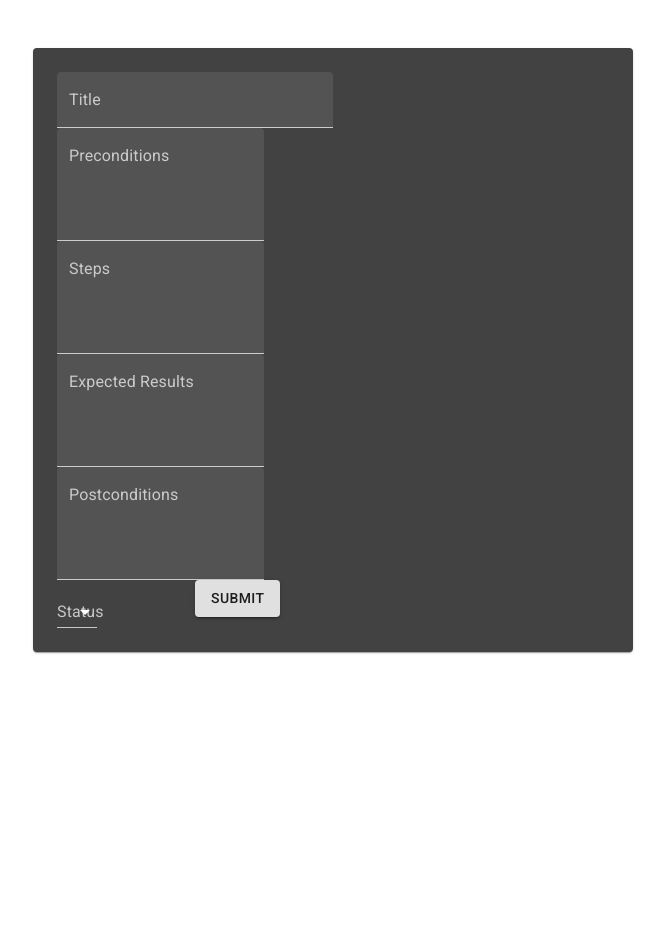
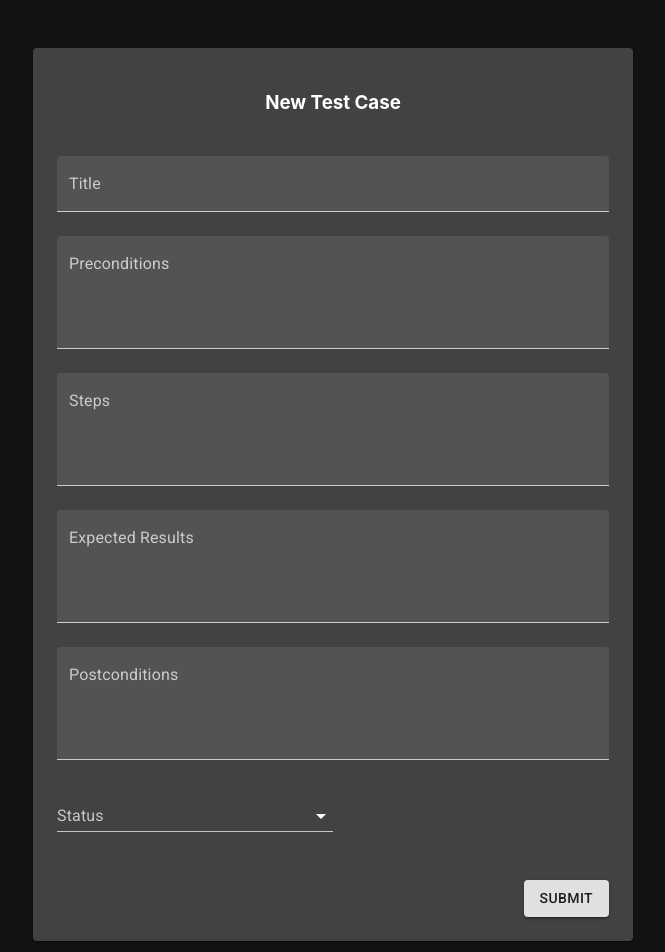
Before and after one commit to jnhallquist/qa_manager, a React (Create React App) app in the folder client/: page / in a window 1280 px wide. Shown: the top 952 px of the page, without its empty margins (307-972 px from the left). Before the commit the page ends 800 px from the top, so only its background shows below. Built offline with nearby package versions, Linux system fonts and the light colour scheme.

Commit message:
Update styling

```diff
--- a/client/src/TestCaseForm.js
+++ b/client/src/TestCaseForm.js
@@ -42,6 +42,16 @@ const styles = withStyles((theme) => ({
       marginBottom: theme.spacing(6),
       padding: theme.spacing(3),
     },
+  },
+  button: {
+    marginTop: theme.spacing(3),
+    marginLeft: theme.spacing(1)
+  },
+  contentRight: {
+    textAlign: 'right'
+  },
+  contentCenter: {
+    textAlign: 'center'
   }
 }));
 
@@ -95,22 +105,26 @@ class TestCaseForm extends React.Component {
     return (
       <div className={classes.layout}>
       <Paper className={classes.paper}>
-        <Grid container xs={6} alignContent="center">
+        <Grid container spacing={3} alignContent="center">
+          <Grid item xs={12} className={classes.contentCenter}>
+            <h3>New Test Case</h3>
+          </Grid>
           <Grid item xs={12}>
             <TextField id="new-test-case-title" label="Title" variant="filled" value={this.value} onChange={this.handleChange.bind(this)} fullWidth />
           </Grid>
-          <Grid item>
-            <TextField id="new-test-case-preconditions" label="Preconditions" variant="filled" multiline rows={4} value={this.value} onChange={this.handleChange.bind(this)} />
+          <Grid item xs={12}>
+            <TextField id="new-test-case-preconditions" label="Preconditions" variant="filled" multiline rows={4} value={this.value} onChange={this.handleChange.bind(this)} fullWidth />
           </Grid>
-          <Grid item>
-            <TextField id="new-test-case-steps" label="Steps" variant="filled" multiline rows={4} value={this.value} onChange={this.handleChange.bind(this)} />
+          <Grid item xs={12}>
+            <TextField id="new-test-case-steps" label="Steps" variant="filled" multiline rows={4} value={this.value} onChange={this.handleChange.bind(this)} fullWidth />
           </Grid>
-          <Grid item>
-            <TextField id="new-test-case-expected-results" label="Expected Results" variant="filled" multiline rows={4} value={this.value} onChange={this.handleChange.bind(this)} />
+          <Grid item xs={12}>
+            <TextField id="new-test-case-expected-results" label="Expected Results" variant="filled" multiline rows={4} value={this.value} onChange={this.handleChange.bind(this)} fullWidth />
           </Grid>
-          <Grid item>
-            <TextField id="new-test-case-postconditions" label="Postconditions" variant="filled" multiline rows={4} value={this.value} onChange={this.handleChange.bind(this)} />
+          <Grid item xs={12}>
+            <TextField id="new-test-case-postconditions" label="Postconditions" variant="filled" multiline rows={4} value={this.value} onChange={this.handleChange.bind(this)} fullWidth />
           </Grid>
+          <Grid item xs={12}>
             <Grid item xs={6}>
               <TextField
                 id="new-test-case-status"
@@ -118,6 +132,7 @@ class TestCaseForm extends React.Component {
                 label="Status"
                 value={this.value}
                 onChange={this.handleChange.bind(this)}
+                fullWidth
               >
                 {statuses.map((option) => (
                   <MenuItem key={option.value} value={option.value}>
@@ -126,8 +141,9 @@ class TestCaseForm extends React.Component {
                 ))}
               </TextField>
             </Grid>
-          <Grid item>
-            <Button variant="contained" onClick={this.handleSubmit}>Submit</Button>
+          </Grid>
+          <Grid item xs={12} className={classes.contentRight}>
+            <Button className={classes.button} variant="contained" onClick={this.handleSubmit}>Submit</Button>
           </Grid>
         </Grid>
       </Paper>
--- a/client/src/index.css
+++ b/client/src/index.css
@@ -5,6 +5,7 @@ body {
     sans-serif;
   -webkit-font-smoothing: antialiased;
   -moz-osx-font-smoothing: grayscale;
+  background-color: #121212;
 }
 
 code {
```
Lines whose indentation alone changed are shown as unchanged.
